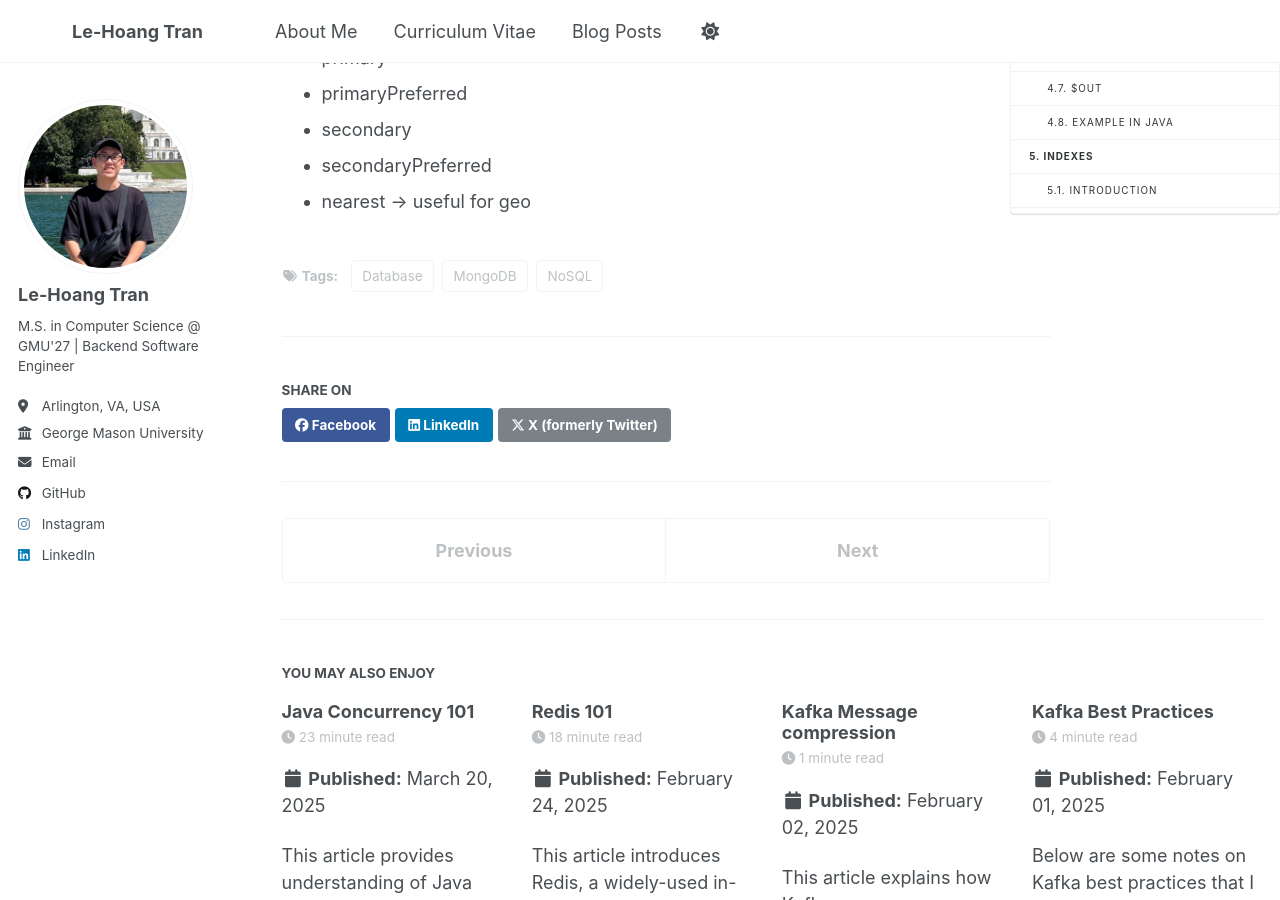
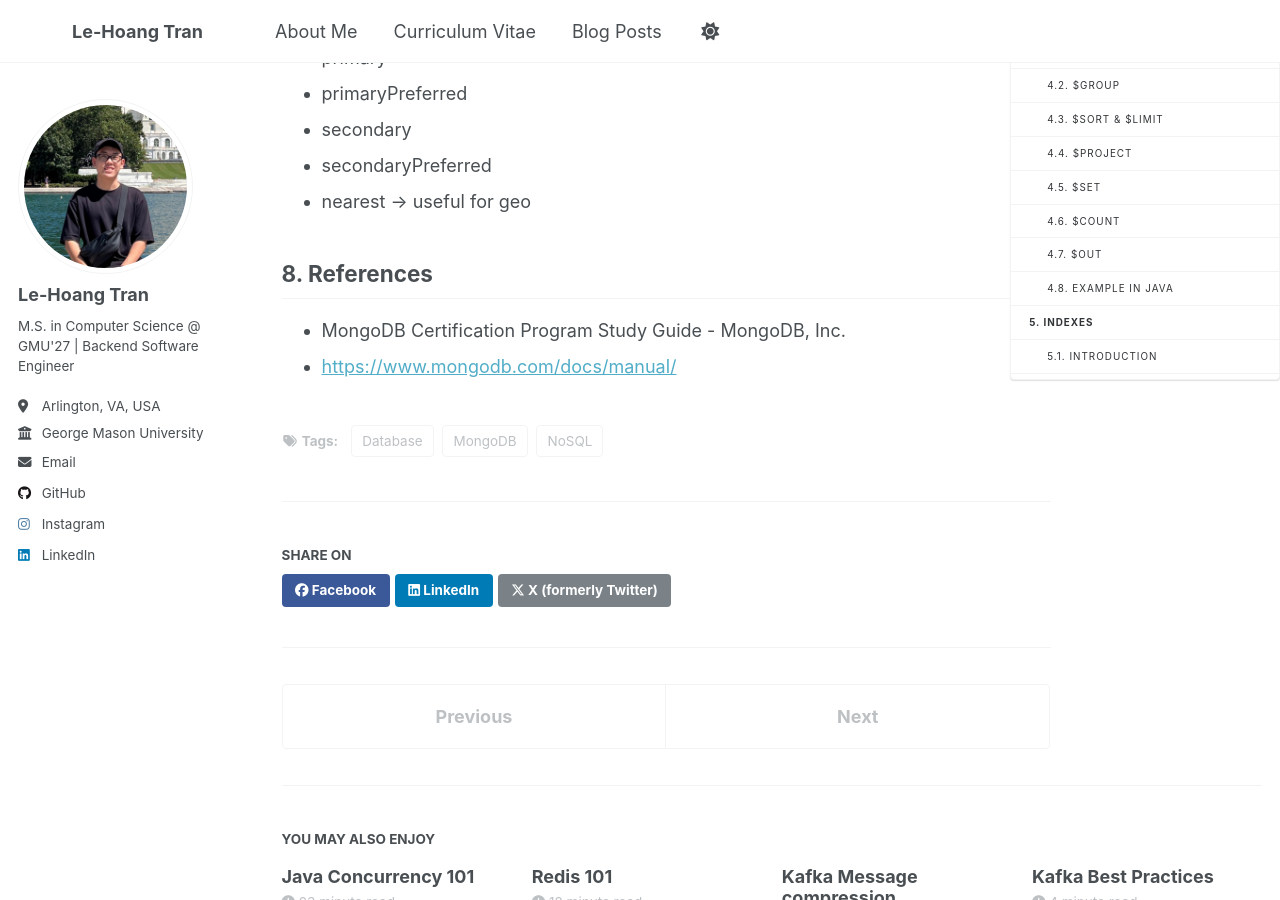
Before and after one commit to lehoangtran289/lehoangtran289.github.io, a Jekyll site: the page built from _posts/2024-12-23-mongo101.md, in a window 1280 px wide and 900 px high, scrolled down 31781 px. Built offline with Jekyll 4.4.1, drawn with Linux system fonts in a browser that asks for light colours; a script that is not in the unit is left out.

Commit message:
update references list

```diff
--- a/_posts/2024-12-23-mongo101.md
+++ b/_posts/2024-12-23-mongo101.md
@@ -1089,3 +1089,7 @@ db.adminCommand({
 - secondary
 - secondaryPreferred
 - nearest → useful for geo
+
+## 8. References
+- MongoDB Certification Program Study Guide - MongoDB, Inc.
+- <https://www.mongodb.com/docs/manual/>
```
